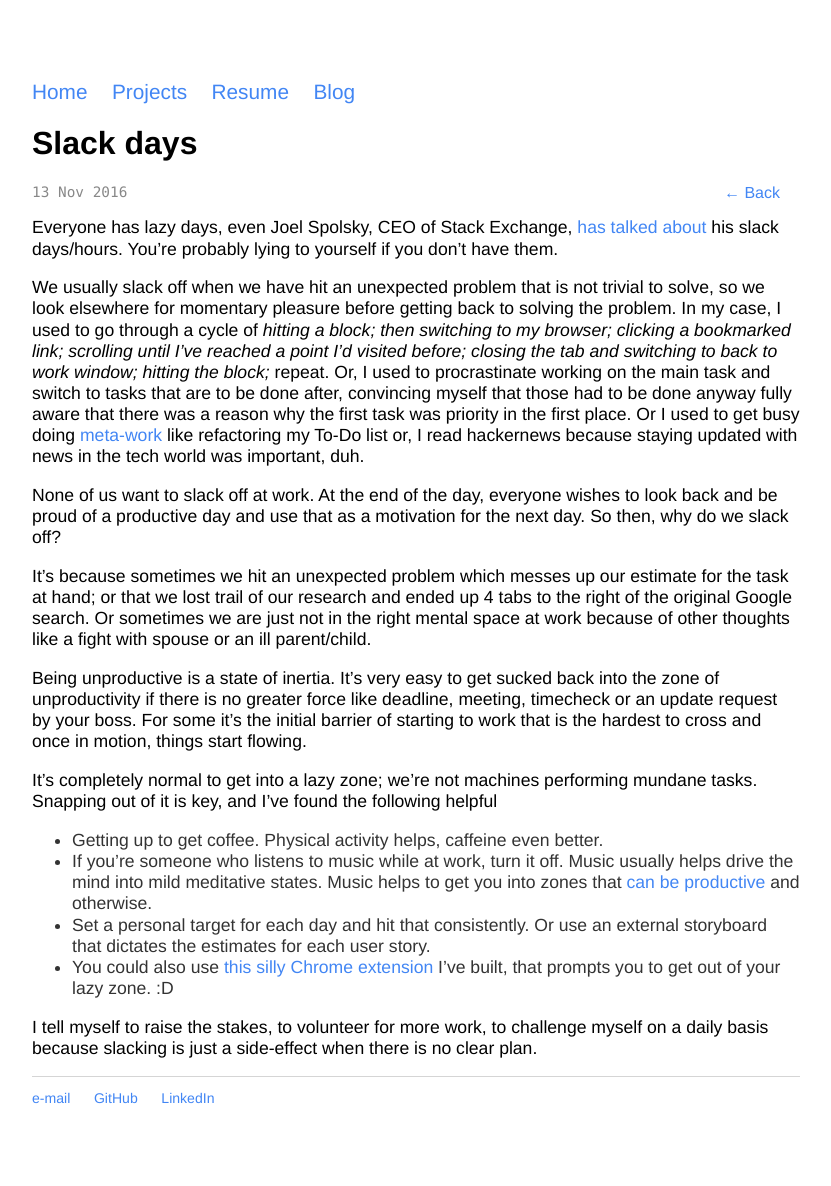
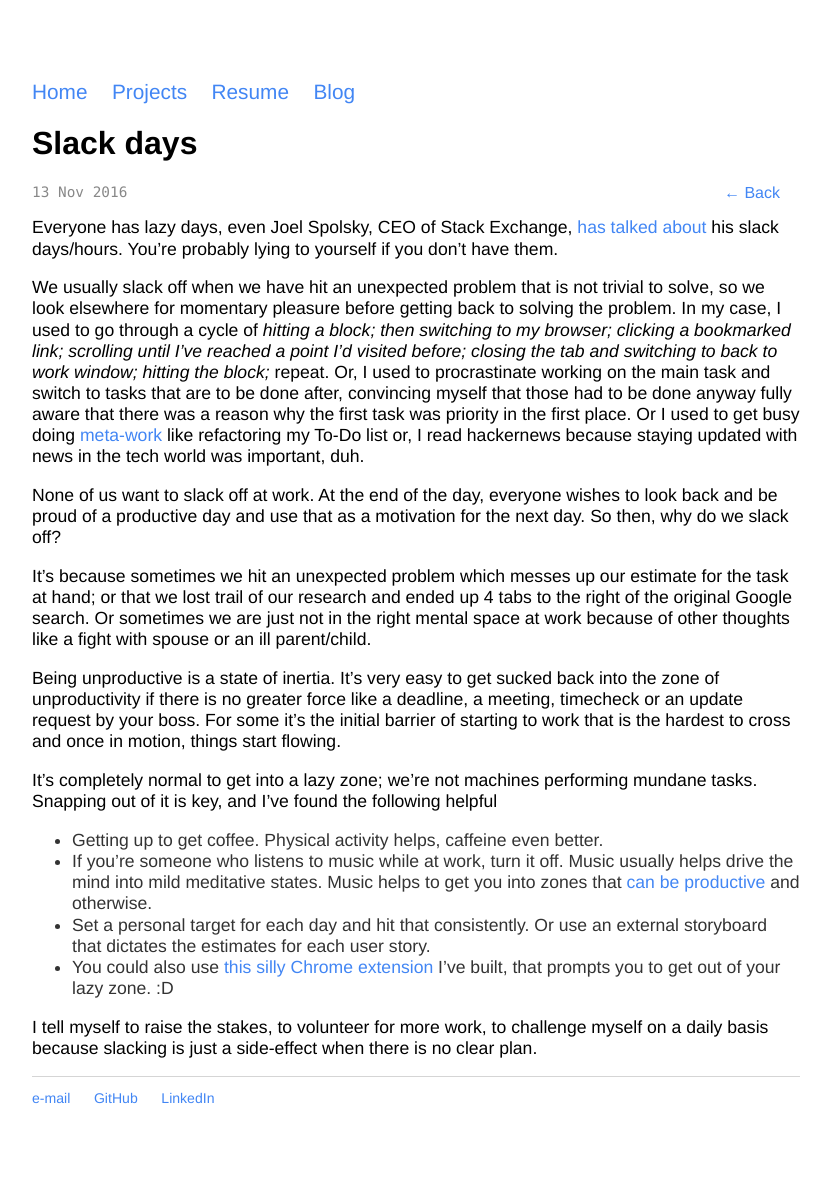
Before and after one commit to RaghavRamesh/RaghavRamesh.github.io, a Jekyll site: the page built from _posts/2016-11-13-slack-days.md, in a window 1280 px wide. Shown: the whole page, without its empty margins (224-1055 px from the left). Built offline with Jekyll 4.4.1, drawn with Linux system fonts in a browser that asks for light colours; comment, search, counter and statistics services are not loaded.

```diff
--- a/_posts/2016-11-13-slack-days.md
+++ b/_posts/2016-11-13-slack-days.md
@@ -12,7 +12,7 @@ None of us want to slack off at work. At the end of the day, everyone wishes to
 
 It's because sometimes we hit an unexpected problem which messes up our estimate for the task at hand; or that we lost trail of our research and ended up 4 tabs to the right of the original Google search. Or sometimes we are just not in the right mental space at work because of other thoughts like a fight with spouse or an ill parent/child.
 
-Being unproductive is a state of inertia. It’s very easy to get sucked back into the zone of unproductivity if there is no greater force like deadline, meeting, timecheck or an update request by your boss. For some it’s the initial barrier of starting to work that is the hardest to cross and once in motion, things start flowing.
+Being unproductive is a state of inertia. It’s very easy to get sucked back into the zone of unproductivity if there is no greater force like a deadline, a meeting, timecheck or an update request by your boss. For some it’s the initial barrier of starting to work that is the hardest to cross and once in motion, things start flowing.
 
 It’s completely normal to get into a lazy zone; we’re not machines performing mundane tasks. Snapping out of it is key, and I've found the following helpful
 
```
